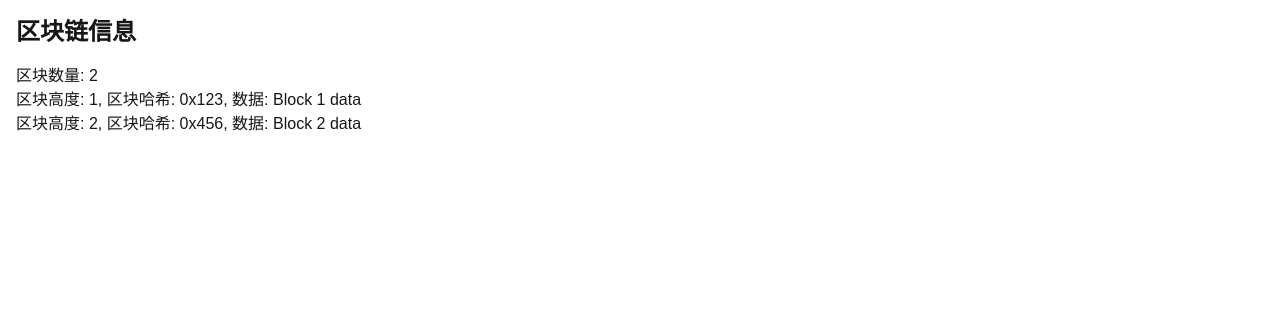
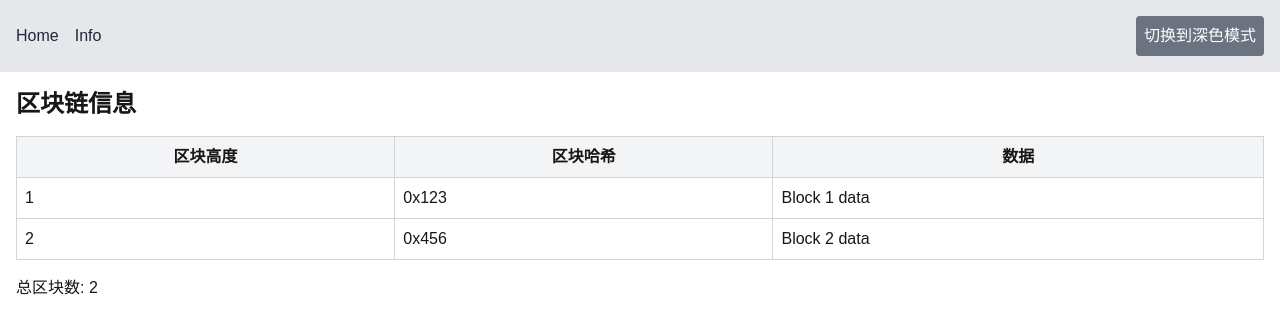
Before and after one commit to Tokunaga-X/blockchain-visualizer, a Next.js app: page /info in a window 1280 px wide. Shown: the top 334 px of the page. Built offline with nearby package versions, Linux system fonts and the light colour scheme.

Commit message:
feat: adjust home page layout

```diff
--- /dev/null
+++ b/app/components/Layout.tsx
@@ -0,0 +1,85 @@
+"use client"
+
+import { ReactNode, useEffect, useState } from "react"
+
+import Link from "next/link"
+
+interface LayoutProps {
+    children: ReactNode
+    showWalletButton?: boolean
+}
+
+export default function Layout({
+    children,
+    showWalletButton = false,
+}: LayoutProps) {
+    const [theme, setTheme] = useState<string | null>(null)
+    const [walletConnected, setWalletConnected] = useState(false)
+
+    const toggleTheme = () => {
+        const newTheme = theme === "light" ? "dark" : "light"
+        setTheme(newTheme)
+        document.documentElement.setAttribute("data-theme", newTheme)
+        localStorage.setItem("theme", newTheme)
+    }
+
+    const connectWallet = () => {
+        // 连接钱包的逻辑
+        setWalletConnected(true)
+    }
+
+    useEffect(() => {
+        const savedTheme = localStorage.getItem("theme")
+        const prefersDark = window.matchMedia(
+            "(prefers-color-scheme: dark)"
+        ).matches
+
+        const initialTheme = savedTheme || (prefersDark ? "dark" : "light")
+        setTheme(initialTheme)
+        document.documentElement.setAttribute("data-theme", initialTheme)
+    }, [])
+
+    if (theme === null) {
+        return null
+    }
+
+    return (
+        <div className="flex flex-col min-h-screen">
+            <nav className="flex justify-between items-center p-4 bg-gray-200 dark:bg-gray-800 text-gray-800 dark:text-gray-200">
+                <div>
+                    <Link
+                        href="/"
+                        className="mr-4 hover:text-gray-600 dark:hover:text-gray-400"
+                    >
+                        Home
+                    </Link>
+                    <Link
+                        href="/info"
+                        className="hover:text-gray-600 dark:hover:text-gray-400"
+                    >
+                        Info
+                    </Link>
+                </div>
+                <div className="flex items-center">
+                    {showWalletButton && (
+                        <button
+                            onClick={connectWallet}
+                            className="mr-4 p-2 bg-blue-500 text-white rounded hover:bg-blue-600"
+                        >
+                            {walletConnected ? "钱包已连接" : "连接钱包"}
+                        </button>
+                    )}
+                    <button
+                        onClick={toggleTheme}
+                        className="p-2 bg-gray-500 text-white rounded hover:bg-gray-600"
+                    >
+                        {theme === "light"
+                            ? "切换到深色模式"
+                            : "切换到浅色模式"}
+                    </button>
+                </div>
+            </nav>
+            <main className="flex-grow flex">{children}</main>
+        </div>
+    )
+}
--- a/app/components/LeftSection.tsx
+++ b/app/components/LeftSection.tsx
@@ -1,35 +1,15 @@
 "use client"
-
-import { useState } from "react"
 
 interface LeftSectionProps {
     onCreateNewBlock: () => void
 }
 
 export default function LeftSection({ onCreateNewBlock }: LeftSectionProps) {
-    const [walletConnected, setWalletConnected] = useState(false)
-
-    const connectWallet = () => {
-        // 连接钱包的逻辑
-        setWalletConnected(true)
-    }
-
-    const createNewBlock = () => {
-        // 创建新区块的逻辑
-        onCreateNewBlock()
-    }
-
     return (
         <div className="flex flex-col items-center">
             <button
-                onClick={connectWallet}
-                className="mb-4 p-2 bg-blue-500 text-white rounded"
-            >
-                {walletConnected ? "钱包已连接" : "连接钱包"}
-            </button>
-            <button
-                onClick={createNewBlock}
-                className="p-2 bg-green-500 text-white rounded"
+                onClick={onCreateNewBlock}
+                className="p-2 bg-green-500 text-white rounded hover:bg-green-600"
             >
                 创建新区块
             </button>
--- a/app/info/page.tsx
+++ b/app/info/page.tsx
@@ -1,6 +1,8 @@
 "use client"
 
 import { useEffect, useState } from "react"
+
+import Layout from "../components/Layout"
 
 interface Block {
     height: number
@@ -9,24 +11,53 @@ interface Block {
 }
 
 export default function Info() {
-    const [blocks, setBlocks] = useState<Block[]>([
-        // 示例区块数据
+    const [blocks, setBlocks] = useState<Block[]>([])
+
+    useEffect(() => {
+        // 这里可以添加从本地存储或API获取区块数据的逻辑
+        setBlocks([
             { height: 1, hash: "0x123", data: "Block 1 data" },
             { height: 2, hash: "0x456", data: "Block 2 data" },
         ])
+    }, [])
 
     return (
-        <div className="p-4">
+        <Layout>
+            <div className="container mx-auto p-4">
                 <h1 className="text-2xl font-bold mb-4">区块链信息</h1>
-            <p>区块数量: {blocks.length}</p>
-            <ul>
+                <table className="w-full border-collapse border border-gray-300">
+                    <thead>
+                        <tr className="bg-gray-100 dark:bg-gray-700">
+                            <th className="border border-gray-300 p-2">
+                                区块高度
+                            </th>
+                            <th className="border border-gray-300 p-2">
+                                区块哈希
+                            </th>
+                            <th className="border border-gray-300 p-2">数据</th>
+                        </tr>
+                    </thead>
+                    <tbody>
                         {blocks.map(block => (
-                    <li key={block.hash}>
-                        区块高度: {block.height}, 区块哈希: {block.hash}, 数据:{" "}
+                            <tr
+                                key={block.hash}
+                                className="hover:bg-gray-50 dark:hover:bg-gray-600"
+                            >
+                                <td className="border border-gray-300 p-2">
+                                    {block.height}
+                                </td>
+                                <td className="border border-gray-300 p-2">
+                                    {block.hash}
+                                </td>
+                                <td className="border border-gray-300 p-2">
                                     {block.data}
-                    </li>
+                                </td>
+                            </tr>
                         ))}
-            </ul>
+                    </tbody>
+                </table>
+                <p className="mt-4">总区块数: {blocks.length}</p>
             </div>
+        </Layout>
     )
 }
--- a/app/page.tsx
+++ b/app/page.tsx
@@ -1,10 +1,9 @@
 "use client"
 
-import { useEffect, useState } from "react"
-
+import Layout from "./components/Layout"
 import LeftSection from "./components/LeftSection"
-import Link from "next/link"
 import RightSection from "./components/RightSection"
+import { useState } from "react"
 
 interface Block {
     height: number
@@ -16,8 +15,6 @@ export default function Home() {
     const [blocks, setBlocks] = useState<Block[]>([
         { height: 1, hash: "0x123", data: "创世区块" },
     ])
-
-    const [theme, setTheme] = useState<string | null>(null)
 
     const handleCreateNewBlock = () => {
         const newBlock: Block = {
@@ -32,53 +29,8 @@ export default function Home() {
         setBlocks([{ height: 1, hash: "0x123", data: "创世区块" }])
     }
 
-    const toggleTheme = () => {
-        const newTheme = theme === "light" ? "dark" : "light"
-        setTheme(newTheme)
-        document.documentElement.setAttribute("data-theme", newTheme)
-        localStorage.setItem("theme", newTheme)
-    }
-
-    useEffect(() => {
-        // 从本地存储中获取主题设置
-        const savedTheme = localStorage.getItem("theme")
-        const prefersDark = window.matchMedia(
-            "(prefers-color-scheme: dark)"
-        ).matches
-
-        const initialTheme = savedTheme || (prefersDark ? "dark" : "light")
-        setTheme(initialTheme)
-        document.documentElement.setAttribute("data-theme", initialTheme)
-    }, [])
-
-    if (theme === null) {
-        return null // 或者返回一个加载指示器
-    }
-
     return (
-        <div className="flex flex-col h-screen">
-            <div className="flex justify-between items-center p-4 bg-gray-200 dark:bg-gray-800 text-gray-800 dark:text-gray-200">
-                <div>
-                    <Link
-                        href="/"
-                        className="mr-4 hover:text-gray-600 dark:hover:text-gray-400"
-                    >
-                        Home
-                    </Link>
-                    <Link
-                        href="/info"
-                        className="hover:text-gray-600 dark:hover:text-gray-400"
-                    >
-                        Info
-                    </Link>
-                </div>
-                <button
-                    onClick={toggleTheme}
-                    className="p-2 bg-gray-500 text-white rounded hover:bg-gray-600"
-                >
-                    {theme === "light" ? "切换到深色模式" : "切换到浅色模式"}
-                </button>
-            </div>
+        <Layout showWalletButton={true}>
             <div className="flex flex-1">
                 <div className="w-1/2 p-4 flex flex-col justify-center items-center border-r border-gray-300">
                     <button
@@ -89,10 +41,10 @@ export default function Home() {
                     </button>
                     <LeftSection onCreateNewBlock={handleCreateNewBlock} />
                 </div>
-                <div className="w-1/2 p-4 flex flex-col justify-center items-center">
+                <div className="w-1/2 p-4 flex flex-col justify-center items-center overflow-y-auto max-h-screen">
                     <RightSection blocks={blocks} />
                 </div>
             </div>
-        </div>
+        </Layout>
     )
 }
```
Lines whose indentation alone changed are shown as unchanged.
